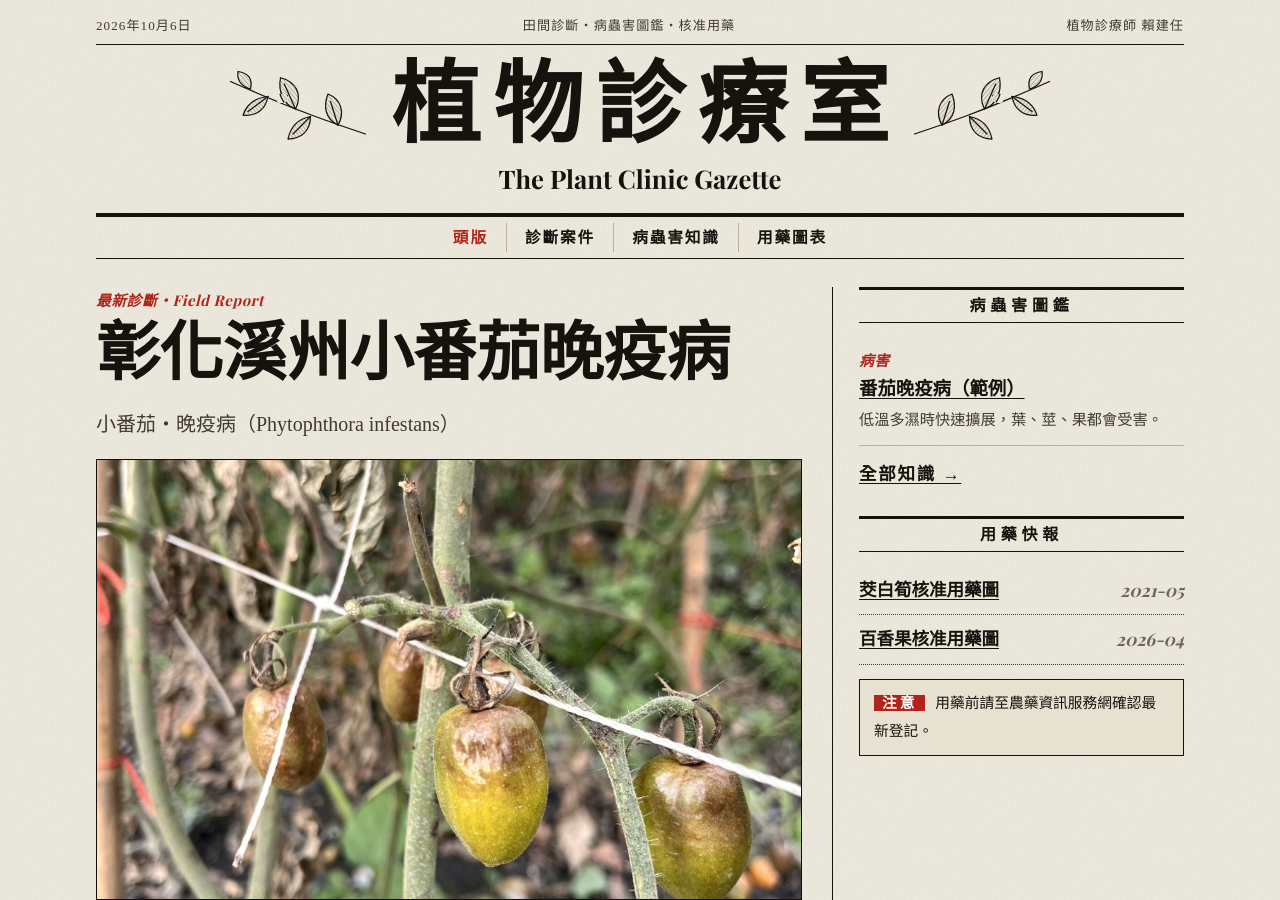
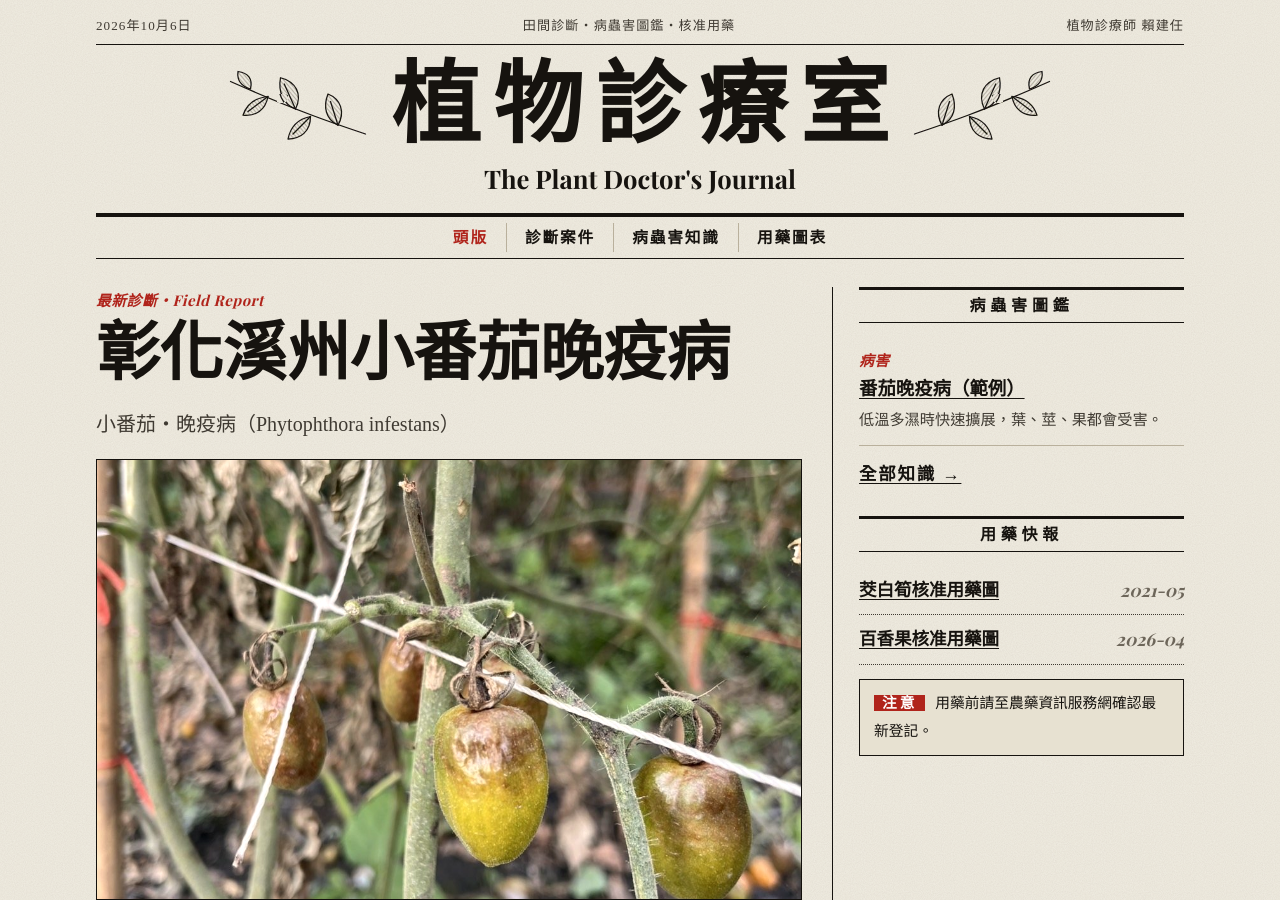
Before and after one commit to laijianren/laijianren.github.io, a Jekyll site: the page built from index.html, in a window 1280 px wide and 900 px high. Built offline with Jekyll 4.4.1, drawn with Linux system fonts in a browser that asks for light colours; some web fonts are replaced.

Commit message:
報頭英文副標改為 The Plant Doctor's Journal
Co-Authored-By: Claude Opus 5.5 (1M context) <noreply@anthropic.com>
Claude-Session: https://claude.ai/code/session_01XJGjkT6ynprrpQ61onDbZk

```diff
--- a/_layouts/default.html
+++ b/_layouts/default.html
@@ -29,7 +29,7 @@
         <span class="mast-name">{{ site.title }}</span>
         <span class="mast-art right">{% include icon.html name='sprig' %}</span>
       </a>
-      <p class="mast-latin">The Plant Clinic Gazette</p>
+      <p class="mast-latin">The Plant Doctor's Journal</p>
       <nav>
         <a href="{{ '/' | relative_url }}" {% if page.url == '/' %}class="active"{% endif %}>頭版</a>
         <a href="{{ '/cases/' | relative_url }}" {% if page.url contains '/cases/' %}class="active"{% endif %}>診斷案件</a>
```
